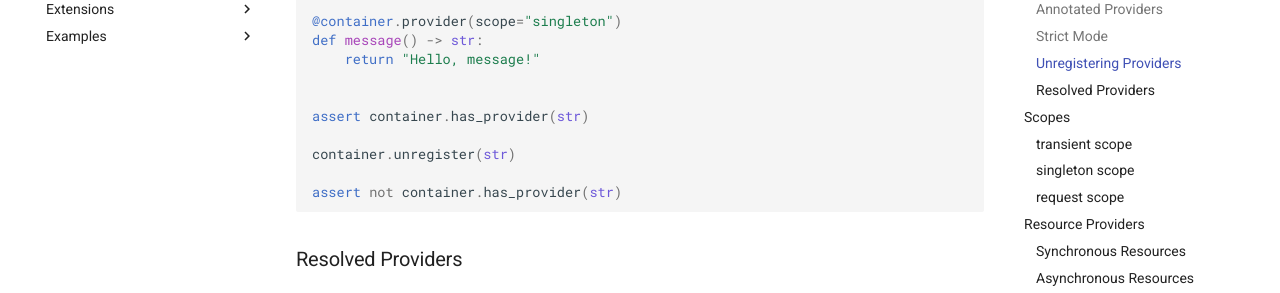
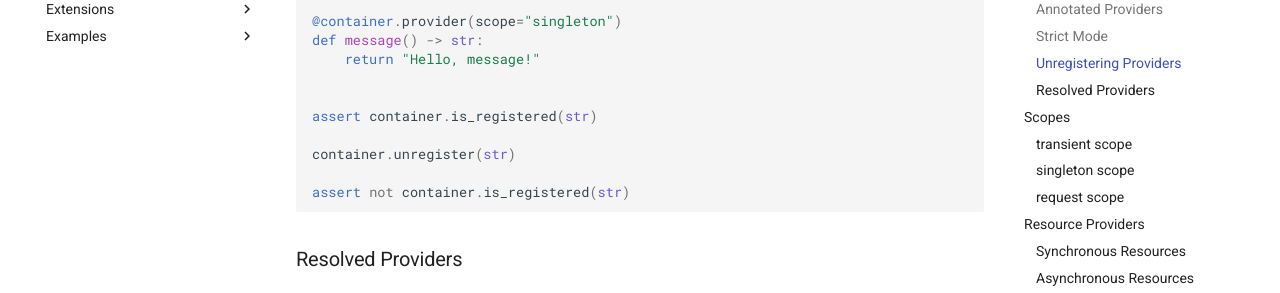
Before and after one commit to antonrh/anydi, an MkDocs documentation site: the page built from docs/usage.md, in a window 1280 px wide and 900 px high, scrolled down 3008 px. Shown: the part 153-446 px from the top of the window. Built offline with MkDocs 1.6.1 and Material for MkDocs 9.7.7, drawn with Linux system fonts in a browser that asks for light colours; comment, search, counter and statistics services are not loaded; some of the changed text lies outside the part shown.

````diff
--- a/docs/usage.md
+++ b/docs/usage.md
@@ -149,11 +149,11 @@ def message() -> str:
     return "Hello, message!"
 
 
-assert container.has_provider(str)
+assert container.is_registered(str)
 
 container.unregister(str)
 
-assert not container.has_provider(str)
+assert not container.is_registered(str)
 ```
 
 ### Resolved Providers
@@ -662,8 +662,8 @@ container = Container(modules=[AppModule()])
 # or
 # container.register_module(AppModule())
 
-assert container.has_provider(Service)
-assert container.has_provider(Repository)
+assert container.is_registered(Service)
+assert container.is_registered(Repository)
 ```
 
 With `PyxDI`'s application Modules, you can keep your code organized and easily manage your dependencies.
````
Also changed, not shown: 4 other files.
